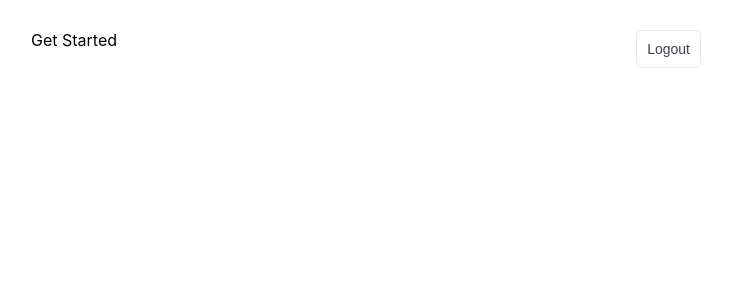
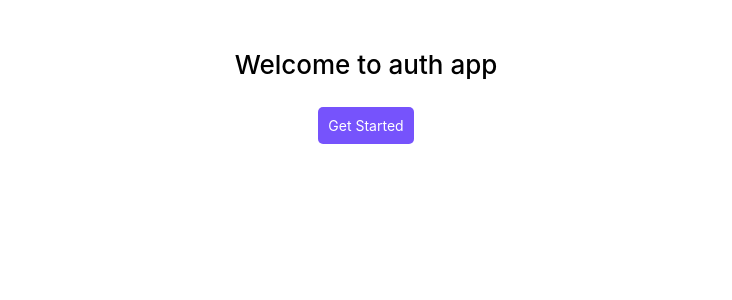
Before and after one commit to Canoist/auth-app, a Next.js app: page / in a window 1280 px wide. Shown: the top 300 px of the page, without its empty margins (274-1006 px from the left). Built offline with nearby package versions, Linux system fonts and the light colour scheme.

Commit message:
Changed layout, fixed loginForm

```diff
--- a/components/Htag/Htag.module.css
+++ b/components/Htag/Htag.module.css
@@ -1,5 +1,5 @@
 .h1 {
-    margin: 0;
+    margin-bottom: 25px;
 
     font-size: 26px;
     font-weight: 500;
@@ -15,8 +15,6 @@
 }
 
 .h3 {
-    margin: 0;
-
     font-size: 20px;
     font-weight: 600;
     line-height: 27px;
--- a/layouts/Layout.module.css
+++ b/layouts/Layout.module.css
@@ -13,6 +13,7 @@
     padding: 15px;
     grid-area: body;
     position: relative;
+    text-align: center;
 }
 
 .button {
--- a/layouts/Layout.tsx
+++ b/layouts/Layout.tsx
@@ -1,7 +1,7 @@
 import { removeCookies } from "cookies-next";
 import { useRouter } from "next/router";
 import React from "react";
-import { Button } from "../components";
+import { Button, Htag } from "../components";
 import styles from "./Layout.module.css";
 // import cn from "classnames";
 
@@ -16,10 +16,13 @@ export const Layout: React.FC<ILayout> = ({ children }) => {
         removeCookies("token");
         router.push("/login");
     };
+    console.log(router.asPath !== "/login" && "/");
+
     return (
         <div className={styles.wrapper}>
             <div className={styles.body}>
-                {router.asPath !== "/login" && (
+                <Htag tag="h1">Welcome to auth app</Htag>
+                {router.asPath !== "/login" && router.asPath !== "/" && (
                     <Button
                         className={styles.button}
                         appearance="ghost"
--- a/pages/index.tsx
+++ b/pages/index.tsx
@@ -6,7 +6,7 @@ const Home: NextPage = () => {
     return (
         <div>
             <Link href="/login">
-                <a>Get Started</a>
+                <a className="button-start">Get Started</a>
             </Link>
         </div>
     );
--- a/styles/globals.css
+++ b/styles/globals.css
@@ -24,6 +24,29 @@ a {
     height: 0;
 }
 
+.button-start {
+    display: inline-block;
+
+    box-sizing: border-box;
+    padding: 10px;
+
+    cursor: pointer;
+    transition: all 0.2s;
+    text-align: center;
+
+    border: none;
+    border-radius: 5px;
+
+    font-size: 14px;
+
+    color: var(--white);
+    background-color: var(--primary);
+}
+
+.button-start:hover {
+    background-color: var(--primary-hover);
+}
+
 :root {
     --black: #3b434e;
     --gray-light: #ebebeb;
```
Also changed, not shown: layouts/loginForm/loginForm.module.css (+8 -2 lines), layouts/loginForm/loginForm.tsx (+21 -2 lines).
